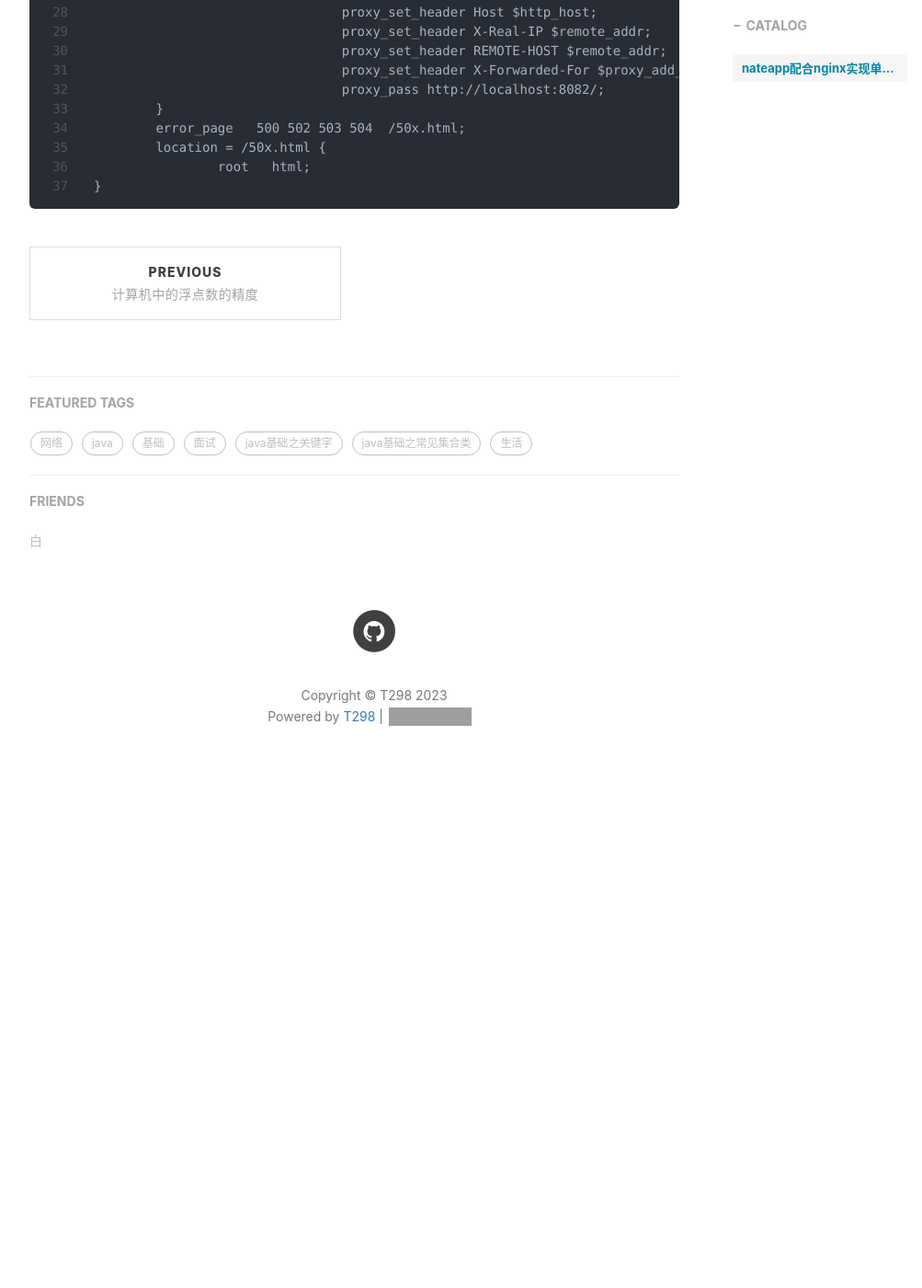
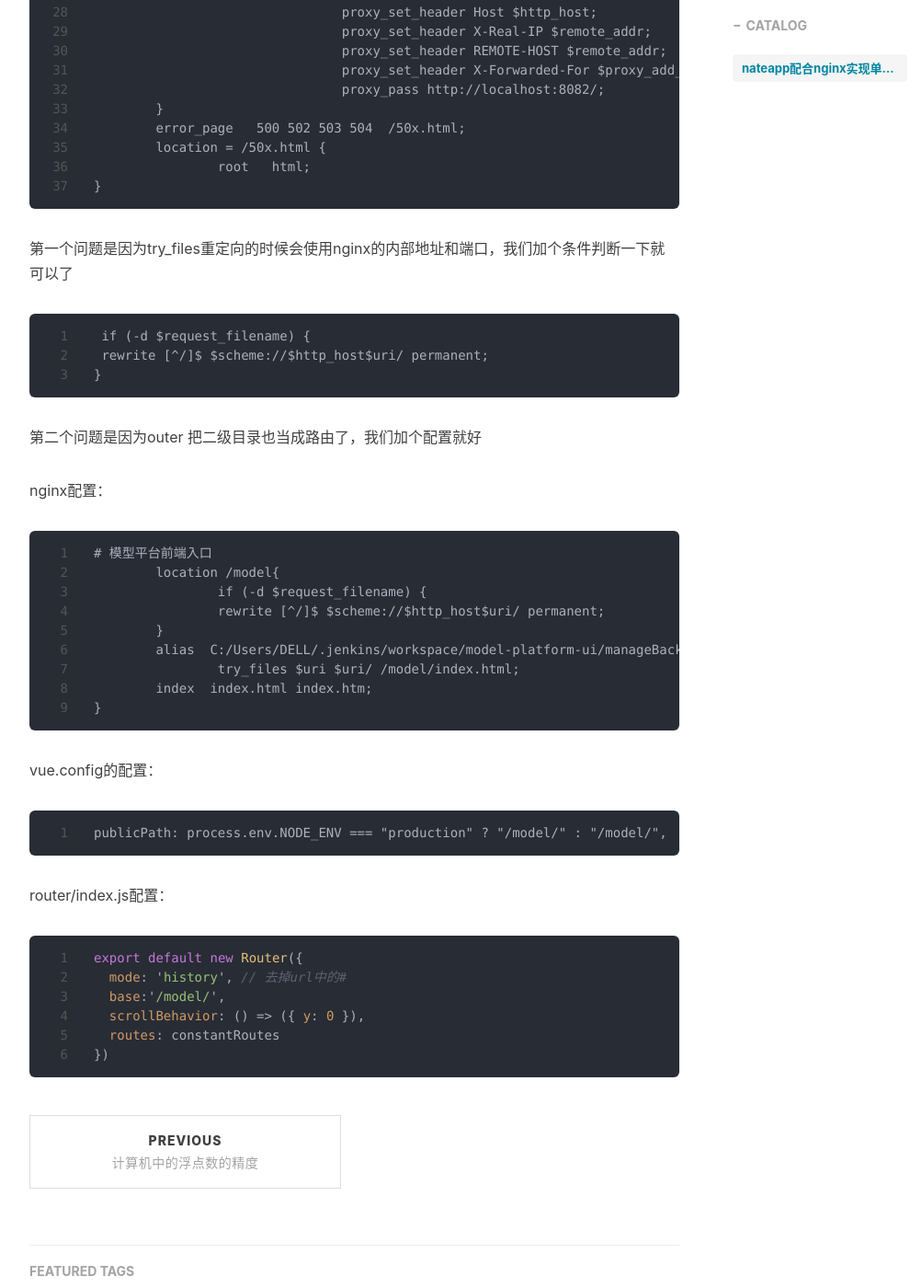
Before and after one commit to t298/t298.github.io, a Jekyll site: the page built from _posts/2023-01-16-nateapp配合nginx实现单个端口配置多个服务.md, in a window 1280 px wide and 1400 px high, scrolled down 1617 px. Shown: the whole window at 92% size, without its empty margins (233-1236 px from the left). Built offline with Jekyll 4.4.1, drawn with Linux system fonts in a browser that asks for light colours; nearby versions of some CDN libraries; comment, search, counter and statistics services are not loaded; before the commit the page ends 2500 px from its top, so only the background shows below that; grey boxes are pictures that could not be loaded.

Commit message:
fix:解决博客问题

````diff
--- a/_posts/2023-01-16-nateapp配合nginx实现单个端口配置多个服务.md
+++ b/_posts/2023-01-16-nateapp配合nginx实现单个端口配置多个服务.md
@@ -64,3 +64,46 @@ server {
             	root   html;
 }
 ```
+
+第一个问题是因为try_files重定向的时候会使用nginx的内部地址和端口，我们加个条件判断一下就可以了
+
+```xml
+ if (-d $request_filename) {
+ rewrite [^/]$ $scheme://$http_host$uri/ permanent;
+}
+```
+
+
+
+第二个问题是因为outer 把二级目录也当成路由了，我们加个配置就好
+
+nginx配置：
+
+```xml
+# 模型平台前端入口
+   	location /model{
+ 		if (-d $request_filename) {
+ 		rewrite [^/]$ $scheme://$http_host$uri/ permanent;
+	}
+        alias  C:/Users/DELL/.jenkins/workspace/model-platform-ui/manageBackground/dist;
+		try_files $uri $uri/ /model/index.html;
+        index  index.html index.htm;
+}
+```
+
+vue.config的配置：
+
+```vue
+publicPath: process.env.NODE_ENV === "production" ? "/model/" : "/model/",
+```
+
+router/index.js配置：
+
+```js
+export default new Router({
+  mode: 'history', // 去掉url中的#
+  base:'/model/',
+  scrollBehavior: () => ({ y: 0 }),
+  routes: constantRoutes
+})
+```
````
